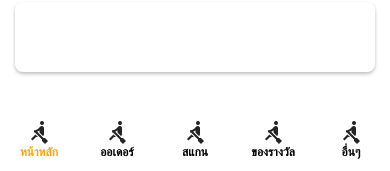
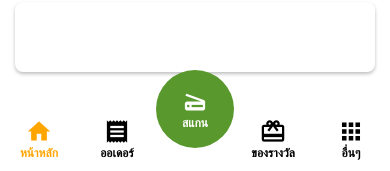
Before and after one commit to iwindd/MaxMeClone, a React Native app: screen / in a window 390 px wide. Shown: the part 670-841 px from the top of the page. Built offline with nearby package versions, Linux system fonts and the light colour scheme.

Commit message:
bottom tabs

```diff
--- a/src/components/bottomtabs.tsx
+++ b/src/components/bottomtabs.tsx
@@ -1,6 +1,28 @@
 import React from 'react';
 import { View, Text, TouchableOpacity, StyleSheet } from 'react-native';
-import { Icon } from '@rneui/themed';
+import Icon from 'react-native-vector-icons/MaterialIcons';
+
+interface Menu {
+  icon: string;
+}
+
+const Menus: { [key: string]: Menu } = {
+  Home: {
+    icon: "home"
+  },
+  Orders: {
+    icon: "receipt"
+  },
+  Scan: {
+    icon: "scanner"
+  },
+  Rewards: {
+    icon: "redeem"
+  },
+  ETC: {
+    icon: "apps"
+  }
+}
 
 const CustomTabBar = ({ state, descriptors, navigation }: any) => {
   return (
@@ -8,8 +30,11 @@ const CustomTabBar = ({ state, descriptors, navigation }: any) => {
       {state.routes.map((route: any, index: number) => {
         const { options } = descriptors[route.key];
         const label = options.tabBarLabel !== undefined ? options.tabBarLabel : options.title !== undefined ? options.title : route.name;
+        const isFocused = state.index === index;
+        const Menu = Menus[route.name]
+        const centered = Math.floor(state.routes.length / 2) == index
 
-        const isFocused = state.index === index;
+        if (!Menu) return null;
 
         const onPress = () => {
           const event = navigation.emit({
@@ -33,8 +58,30 @@ const CustomTabBar = ({ state, descriptors, navigation }: any) => {
             onPress={onPress}
             style={[styles.tabItem, isFocused ? styles.tabItemFocused : null]}
           >
-            <Icon name='rowing' />
-            <Text style={[styles.tabText, isFocused ? styles.tabTextFocused : null]}>{label}</Text>
+            <View style={[centered ? styles.tabParentCenter : styles.tabParent]}>
+              <Icon
+                name={Menu.icon}
+                size={27}
+                style={
+                  [
+                    styles.menuIcon,
+                    isFocused ? styles.menuIconFocused : null,
+                    centered ? styles.menuIconCentered : null
+                  ]
+                }
+              />
+              <Text
+                style={
+                  [
+                    styles.tabText,
+                    isFocused ? styles.tabTextFocused : null,
+                    centered ? styles.menuIconCentered : null
+                  ]
+                }
+              >
+                {label}
+              </Text>
+            </View>
           </TouchableOpacity>
         );
       })}
@@ -48,10 +95,31 @@ const styles = StyleSheet.create({
     height: 70,
     backgroundColor: '#fff'
   },
+  menuIcon: {},
+  menuIconFocused: {
+    color: 'orange'
+  },
   tabItem: {
     flex: 1,
     alignItems: 'center',
     justifyContent: 'center',
+  },
+  tabParent: {
+    flex: 1,
+    alignItems: 'center',
+    justifyContent: 'center',
+  },
+  tabParentCenter: {
+    backgroundColor: "#59982d",
+    marginTop: -60,
+    borderRadius: 50,
+    width: 78,
+    height: 78,
+    justifyContent: 'center',
+    alignItems: 'center',
+  },
+  menuIconCentered: {
+    color: 'white'
   },
   tabItemFocused: {},
   tabTextFocused: {
```
